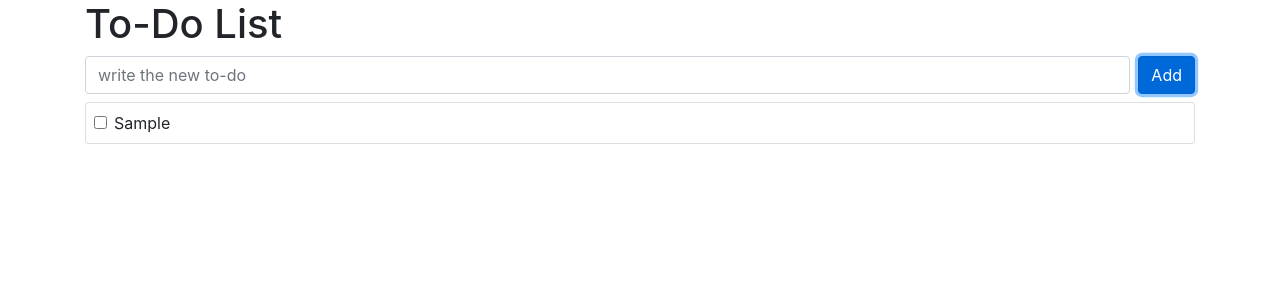
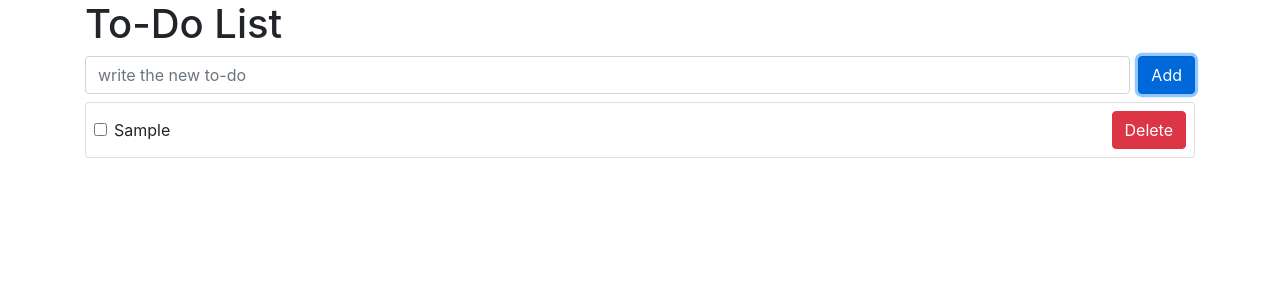
Before and after one commit to hey-ri/vue-todo-list, a Vue app: page / in a window 1280 px wide. Both pictures are taken after typing "Sample" into the empty fields and a click on the button "Add". Shown: the top 300 px of the page. Built offline with nearby package versions, Linux system fonts and the light colour scheme.

Commit message:
delete todo list

```diff
--- a/src/App.vue
+++ b/src/App.vue
@@ -12,14 +12,16 @@
       </div>
       <div v-show="hasError" style="color: red; font-weight: bold">This field can't be empty</div>
     </form>
-    <div v-for="todo in todoList" :key="todo.id" class="card mt-2">
-      <div class="card-body p-2">
-        <div class="form-check">
-          <input class="form-check-input" type="checkbox" v-model="todo.completed" />
+    <div v-if="!todoList.length">추가된 Todo가 없습니다.</div>
+    <div v-for="(todo, index) in todoList" :key="todo.id" class="card mt-2">
+      <div class="card-body p-2 d-flex align-items-center">
+        <div class="form-check flex-grow-1">
           <label class="form-check-label" :class="{ todo: todo.completed }">
+            <input class="form-check-input" type="checkbox" v-model="todo.completed" />
             {{ todo.subject }}
           </label>
         </div>
+        <div><button class="btn btn-danger btn-small" @click="deleteTodo(index)">Delete</button></div>
       </div>
     </div>
   </div>
@@ -54,12 +56,17 @@ export default {
       }
     };
 
+    const deleteTodo = (index) => {
+      todoList.value.splice(index, 1);
+    };
+
     return {
       todo,
       onSubmit,
       todoList,
       hasError,
       todoStyle,
+      deleteTodo,
     };
   },
 };
```
